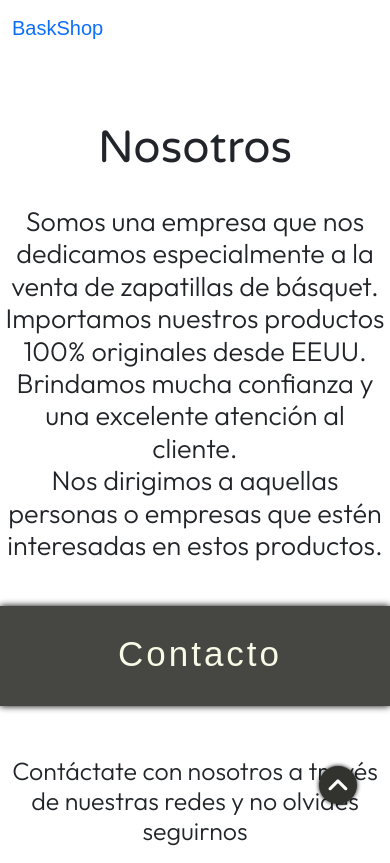
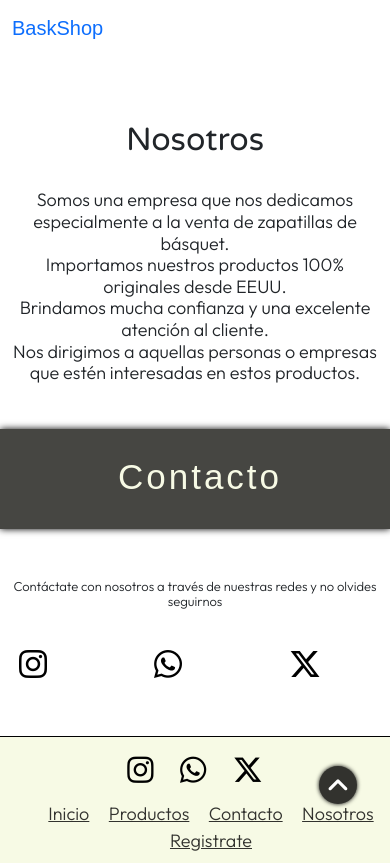
Before and after one commit to BautistaThomann/SegundaPreentrega_Bautista-Thomann, a plain HTML site: page pages/nosotros.html in a window 390 px wide. Shown: the top 863 px of the page. Drawn offline with nearby package versions, Linux system fonts and the light colour scheme; a web font is replaced by a local one.

Commit message:
agrego medias

```diff
--- a/style.css/estilo.css
+++ b/style.css/estilo.css
@@ -418,3 +418,62 @@ input{
 .enviar:hover{
     background-color: rgb(248, 194, 124);
 }
+
+/* medias */
+
+@media( max-width:1000px){
+    .titulo-nosotros{
+        font-size: xx-large;
+        text-align: center;
+    }
+    .text-nos{
+        font-size: xx-large;
+        text-align: center;
+    }
+    .contacto2{
+        font-size: large;
+        text-align: center;
+        margin-left: 10px;
+        margin-right: 10px;
+    }
+    .contacto3{
+        font-size: small;
+        text-align: center;
+    }
+    .redes2{
+        font-size: xx-large;
+        text-align: center;
+    }
+}
+@media (max-width:650px){
+    .titulo-nosotros{
+        font-size: xx-large;
+        text-align: center;
+    }
+    .text-nos{
+        font-size: xx-large;
+        text-align: center;
+    }
+    .contacto2{
+        font-size: large;
+        text-align: center;
+        margin-left: 10px;
+        margin-right: 10px;
+    }
+    .contacto3{
+        font-size: small;
+        text-align: center;
+    }
+    .redes2{
+        font-size: xx-large;
+        text-align: center;
+    }
+}
+
+
+@media(max-width:1400px){
+    .productos{
+        justify-content: space-evenly;
+
+    }
+}
```
